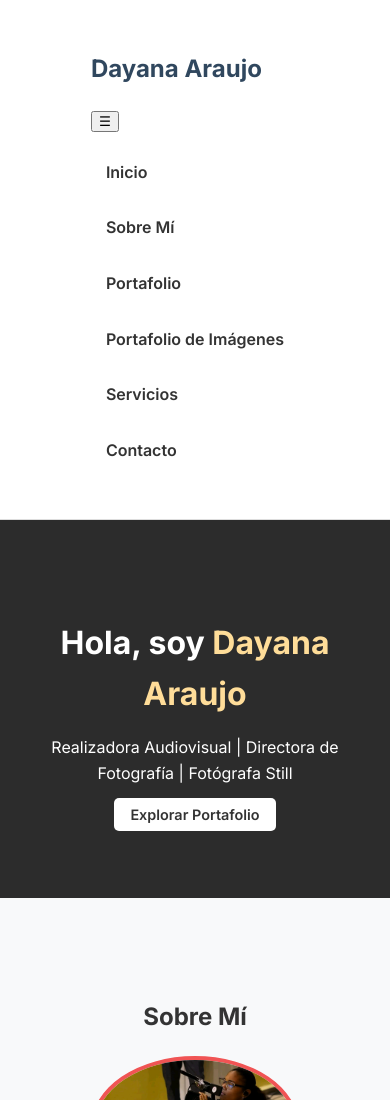
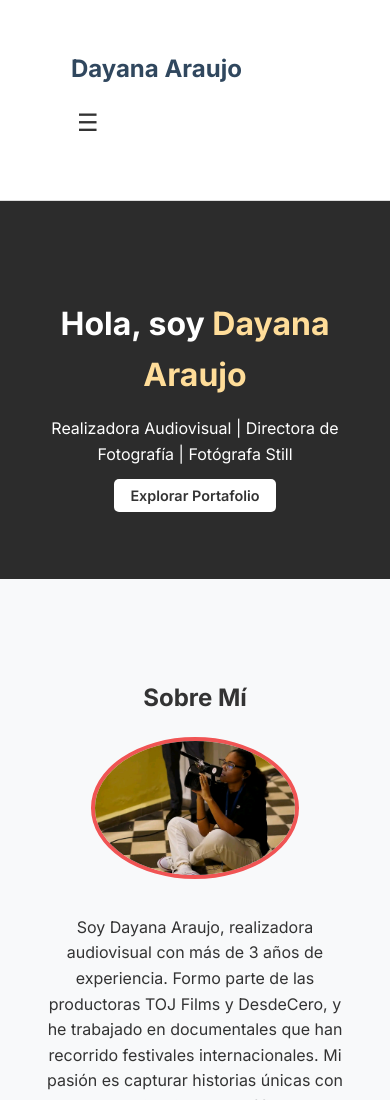
Before and after one commit to jensgrind419/mi-portafolio, a plain HTML site: page index.html in a window 390 px wide. Shown: the top 1100 px of the page. Drawn offline with Linux system fonts and the light colour scheme.

Commit message:
Update styles.css

```diff
--- a/css/styles.css
+++ b/css/styles.css
@@ -32,20 +32,35 @@ nav h1 {
     color: #30475e;
 }
 
-nav ul {
-    list-style: none;
-    display: flex;
-    gap: 20px;
+.menu-toggle {
+    display: none;
+    font-size: 1.5rem;
+    background: none;
+    border: none;
+    color: #333;
+    cursor: pointer;
+    transition: color 0.3s;
 }
 
-nav ul li a {
+.menu-toggle:hover {
+    color: #f05454;
+}
+
+.menu {
+    display: flex;
+    list-style: none;
+    gap: 20px;
+    transition: max-height 0.3s ease;
+}
+
+.menu li a {
     text-decoration: none;
     font-weight: 600;
     color: #333;
     transition: color 0.3s;
 }
 
-nav ul li a:hover {
+.menu li a:hover {
     color: #f05454;
 }
 
@@ -312,15 +327,21 @@ form button:hover {
     nav {
         flex-direction: column;
         align-items: flex-start;
-        padding: 10px;
     }
 
-    nav ul {
-        display: flex;
+    .menu-toggle {
+        display: block;
+    }
+
+    .menu {
         flex-direction: column;
-        gap: 10px;
-        width: 100%;
-        padding: 0;
+        align-items: flex-start;
+        max-height: 0;
+        overflow: hidden;
+    }
+
+    .menu.active {
+        max-height: 500px;
     }
 
     nav ul li {
@@ -341,7 +362,6 @@ form button:hover {
         color: white;
     }
 
-    /* Ajustes del Header */
     header {
         padding: 50px 20px;
     }
@@ -355,7 +375,6 @@ form button:hover {
         font-size: 0.9rem;
     }
 
-    /* Ajustes de Galerías */
     .gallery-grid, .portfolio-grid {
         grid-template-columns: repeat(auto-fit, minmax(150px, 1fr));
     }
```
